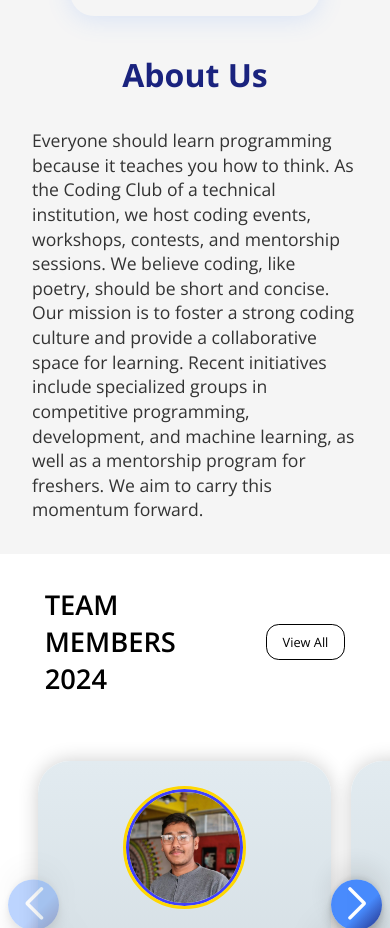
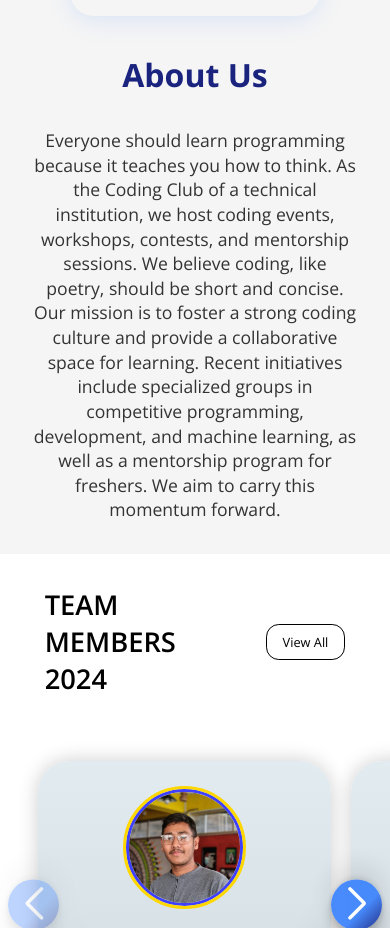
Before and after one commit to ssudem/CITK-Coding-Club, a React (Vite) app: page / in a window 390 px wide. Shown: the part 1580-2508 px from the top of the page. Built offline with nearby package versions, Linux system fonts and the light colour scheme.

Commit message:
13th commit

```diff
--- a/src/components/AboutUs/aboutus.css
+++ b/src/components/AboutUs/aboutus.css
@@ -69,9 +69,9 @@
     font-size: 2rem;
     font-weight: bolder;
   }
-  .about p {
+  .about > p {
     font-size: 1.1rem;
-    text-align: start;
+    text-align: center;
     line-height: 1.4;
   }
   .about-img img {
```
